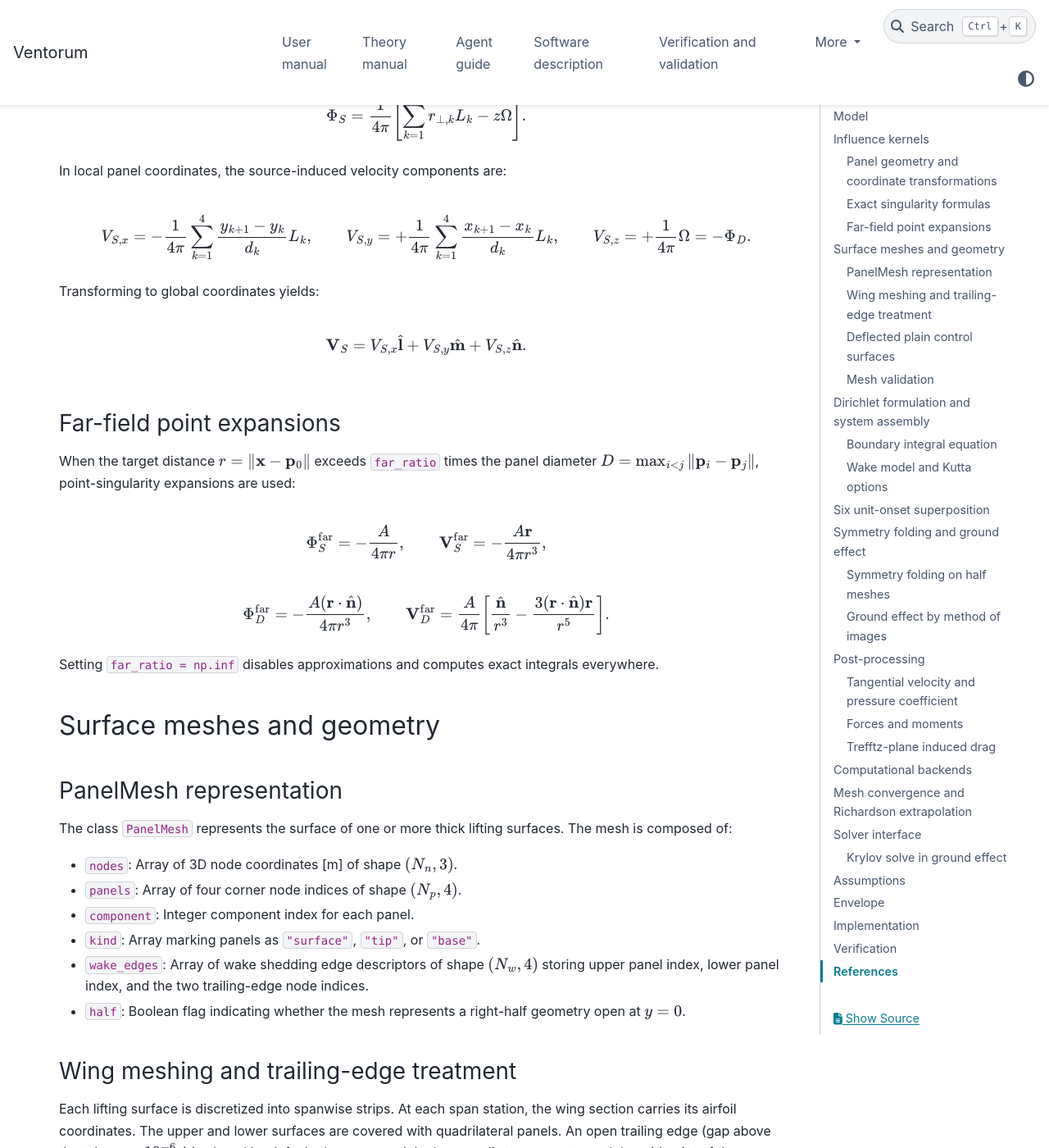
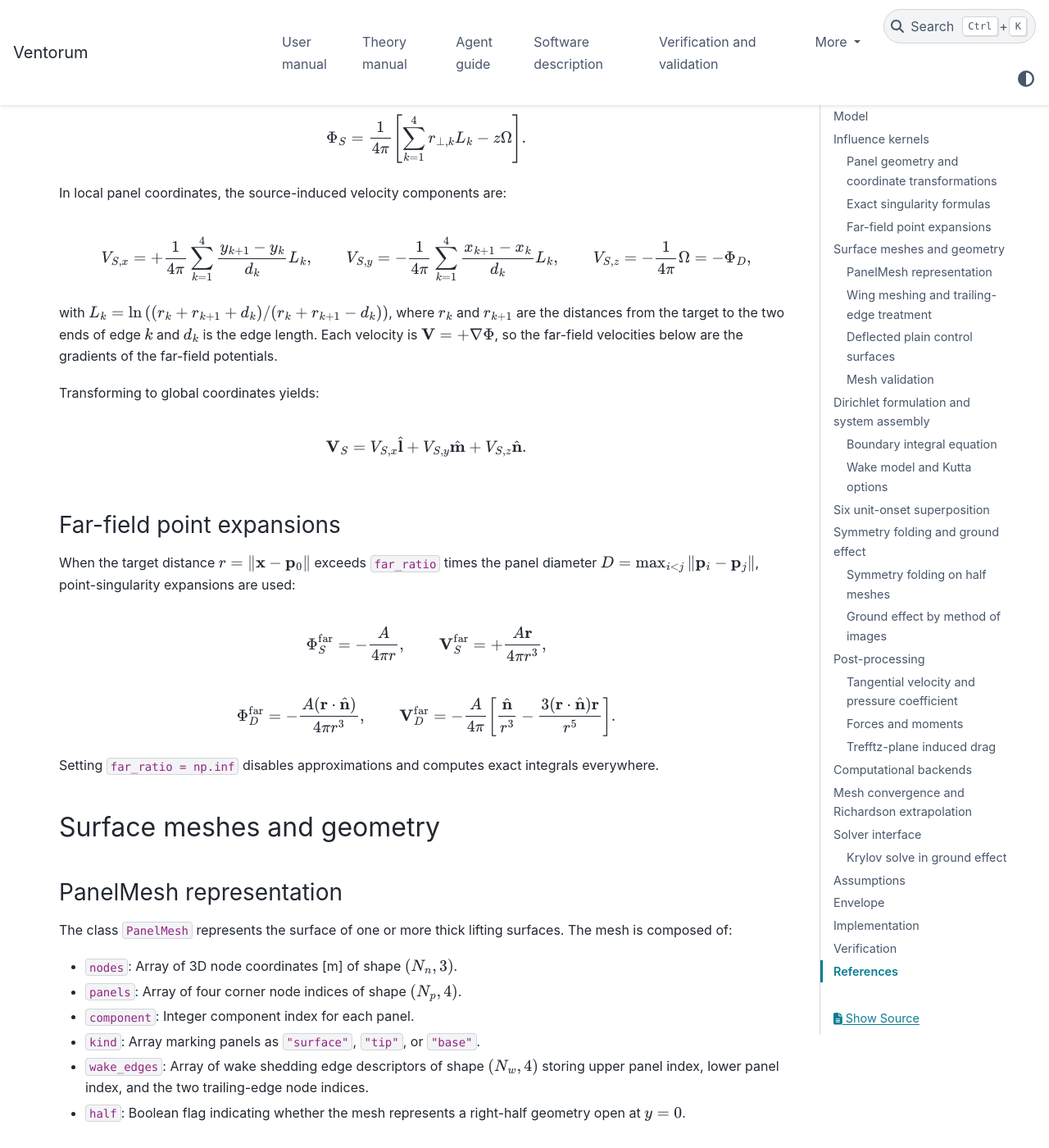
Before and after one commit to manrd/Ventorum, a Sphinx documentation site: the page built from docs/theory/ventorum_3dp.md, in a window 1280 px wide and 1400 px high, scrolled down 2871 px. Shown: the whole window at 82% size. Built offline with Sphinx 7.4.7 and the PyData theme 0.15.4, drawn with Linux system fonts in a browser that asks for light colours; some of the changed text lies outside the part shown.

Commit message:
Correct theory text that does not match the code
- The 3DP source velocity and the far-field source and doublet velocities
  had signs opposite to the code. The code is right (V = +grad Phi of the
  stated potentials); the text now follows it and defines L_k.
- The 3DP collocation point is the mean of the corner points, not the
  area centroid.
- A tab character replaced the backslash of \times in the tip cap text.
- The laminar skin-friction fit (C2) is zero at H = 4.14, not 4.03 (the
  shape factor of the Falkner-Skan separation profile).
- The 2D solver docstring said that only the last trailing-edge equation
  is replaced; both are replaced, as the theory page says.
- A polar table gives a tabulated polar that is interpolated in alpha by
  PCHIP and holds its end values, not linearly.

Co-Authored-By: Claude Opus 5.5 <noreply@anthropic.com>

````diff
--- a/docs/theory/ventorum_3dp.md
+++ b/docs/theory/ventorum_3dp.md
@@ -38,7 +38,7 @@ Non-planar quadrilaterals are projected onto the mean plane passing through the
 \mathbf{p}'_k = \mathbf{p}_k - \left[(\mathbf{p}_k - \mathbf{p}_{\text{avg}}) \cdot \hat{\mathbf{n}}\right] \hat{\mathbf{n}}.
 ```
 
-The panel centroid $\mathbf{p}_0$ is the area centroid:
+The panel centroid $\mathbf{p}_0$ is the mean of the corner points (for a quadrilateral that is not a parallelogram, this is not the area centroid):
 - For quadrilaterals: $\mathbf{p}_0 = \frac{1}{4} \sum_{k=1}^4 \mathbf{p}'_k$.
 - For triangles: $\mathbf{p}_0 = \frac{1}{3} (\mathbf{p}'_1 + \mathbf{p}'_2 + \mathbf{p}'_3)$.
 
@@ -111,10 +111,12 @@ The source velocity potential per unit strength is:
 In local panel coordinates, the source-induced velocity components are:
 
 ```{math}
-V_{S, x} = -\frac{1}{4 \pi} \sum_{k=1}^4 \frac{y_{k+1} - y_k}{d_k} L_k, \qquad
-V_{S, y} = +\frac{1}{4 \pi} \sum_{k=1}^4 \frac{x_{k+1} - x_k}{d_k} L_k, \qquad
-V_{S, z} = +\frac{1}{4 \pi} \Omega = -\Phi_D.
+V_{S, x} = +\frac{1}{4 \pi} \sum_{k=1}^4 \frac{y_{k+1} - y_k}{d_k} L_k, \qquad
+V_{S, y} = -\frac{1}{4 \pi} \sum_{k=1}^4 \frac{x_{k+1} - x_k}{d_k} L_k, \qquad
+V_{S, z} = -\frac{1}{4 \pi} \Omega = -\Phi_D,
 ```
+
+with $L_k = \ln\left((r_k + r_{k+1} + d_k)/(r_k + r_{k+1} - d_k)\right)$, where $r_k$ and $r_{k+1}$ are the distances from the target to the two ends of edge $k$ and $d_k$ is the edge length. Each velocity is $\mathbf{V} = +\nabla \Phi$, so the far-field velocities below are the gradients of the far-field potentials.
 
 Transforming to global coordinates yields:
 
@@ -127,11 +129,11 @@ Transforming to global coordinates yields:
 When the target distance $r = \|\mathbf{x} - \mathbf{p}_0\|$ exceeds `far_ratio` times the panel diameter $D = \max_{i < j} \|\mathbf{p}_i - \mathbf{p}_j\|$, point-singularity expansions are used:
 
 ```{math}
-\Phi_S^{\text{far}} = -\frac{A}{4 \pi r}, \qquad \mathbf{V}_S^{\text{far}} = -\frac{A \mathbf{r}}{4 \pi r^3},
+\Phi_S^{\text{far}} = -\frac{A}{4 \pi r}, \qquad \mathbf{V}_S^{\text{far}} = +\frac{A \mathbf{r}}{4 \pi r^3},
 ```
 
 ```{math}
-\Phi_D^{\text{far}} = -\frac{A (\mathbf{r} \cdot \hat{\mathbf{n}})}{4 \pi r^3}, \qquad \mathbf{V}_D^{\text{far}} = \frac{A}{4 \pi} \left[\frac{\hat{\mathbf{n}}}{r^3} - \frac{3 (\mathbf{r} \cdot \hat{\mathbf{n}}) \mathbf{r}}{r^5}\right].
+\Phi_D^{\text{far}} = -\frac{A (\mathbf{r} \cdot \hat{\mathbf{n}})}{4 \pi r^3}, \qquad \mathbf{V}_D^{\text{far}} = -\frac{A}{4 \pi} \left[\frac{\hat{\mathbf{n}}}{r^3} - \frac{3 (\mathbf{r} \cdot \hat{\mathbf{n}}) \mathbf{r}}{r^5}\right].
 ```
 
 Setting `far_ratio = np.inf` disables approximations and computes exact integrals everywhere.
````
Also changed, not shown: docs/theory/ibl2d_closure.md (+1 -1 lines), docs/theory/panel3d.md (+2 -2 lines), docs/theory/ventorum_2d.md (+1 -1 lines), 1 other file.
